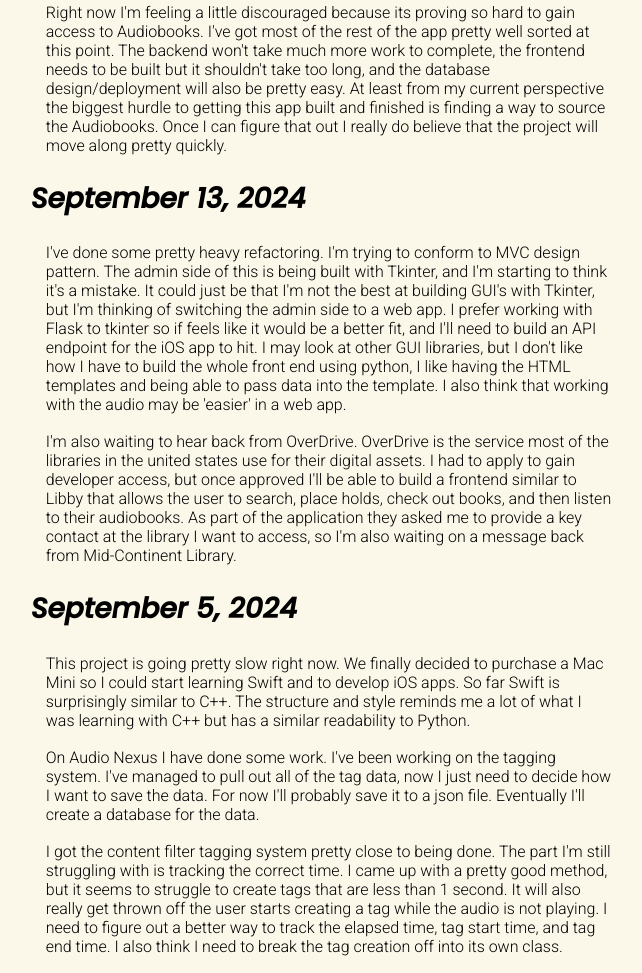
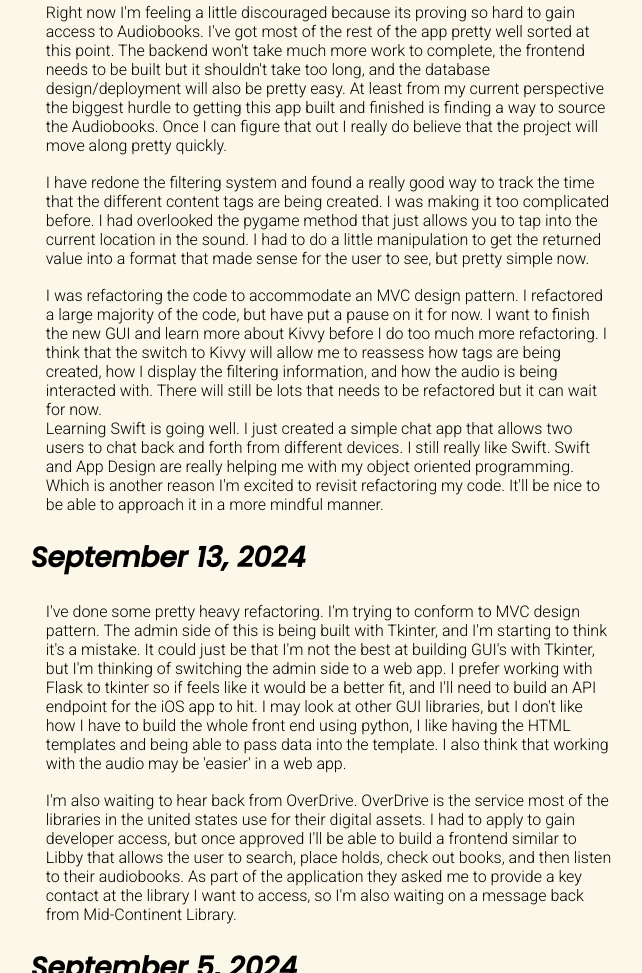
Before and after one commit to jorted-runner/audio_nexus_dev, a plain HTML site: page devLog.html in a window 1280 px wide. Shown: the part 1066-2039 px from the top of the page, without its empty margins (310-952 px from the left). Drawn offline with Linux system fonts and the light colour scheme.

Commit message:
Adding a little more to the update.

```diff
--- a/devLog.html
+++ b/devLog.html
@@ -55,6 +55,17 @@
                 <h2>General Update</h2>
                 <p>
                     Right now I'm feeling a little discouraged because its proving so hard to gain access to Audiobooks. I've got most of the rest of the app pretty well sorted at this point. The backend won't take much more work to complete, the frontend needs to be built but it shouldn't take too long, and the database design/deployment will also be pretty easy. At least from my current perspective the biggest hurdle to getting this app built and finished is finding a way to source the Audiobooks. Once I can figure that out I really do believe that the project will move along pretty quickly.
+                </p>
+                <br>
+                <p>
+                    I have redone the filtering system and found a really good way to track the time that the different content tags are being created. I was making it too complicated before. I had overlooked the pygame method that just allows you to tap into the current location in the sound. I had to do a little manipulation to get the returned value into a format that made sense for the user to see, but pretty simple now.
+                </p>
+                <br>
+                <p>
+                    I was refactoring the code to accommodate an MVC design pattern. I refactored a large majority of the code, but have put a pause on it for now. I want to finish the new GUI and learn more about Kivvy before I do too much more refactoring. I think that the switch to Kivvy will allow me to reassess how tags are being created, how I display the filtering information, and how the audio is being interacted with. There will still be lots that needs to be refactored but it can wait for now.
+                </p>
+                <p>
+                    Learning Swift is going well. I just created a simple chat app that allows two users to chat back and forth from different devices. I still really like Swift. Swift and App Design are really helping me with my object oriented programming. Which is another reason I'm excited to revisit refactoring my code. It'll be nice to be able to approach it in a more mindful manner.
                 </p>
             </section>
         </div>
```
